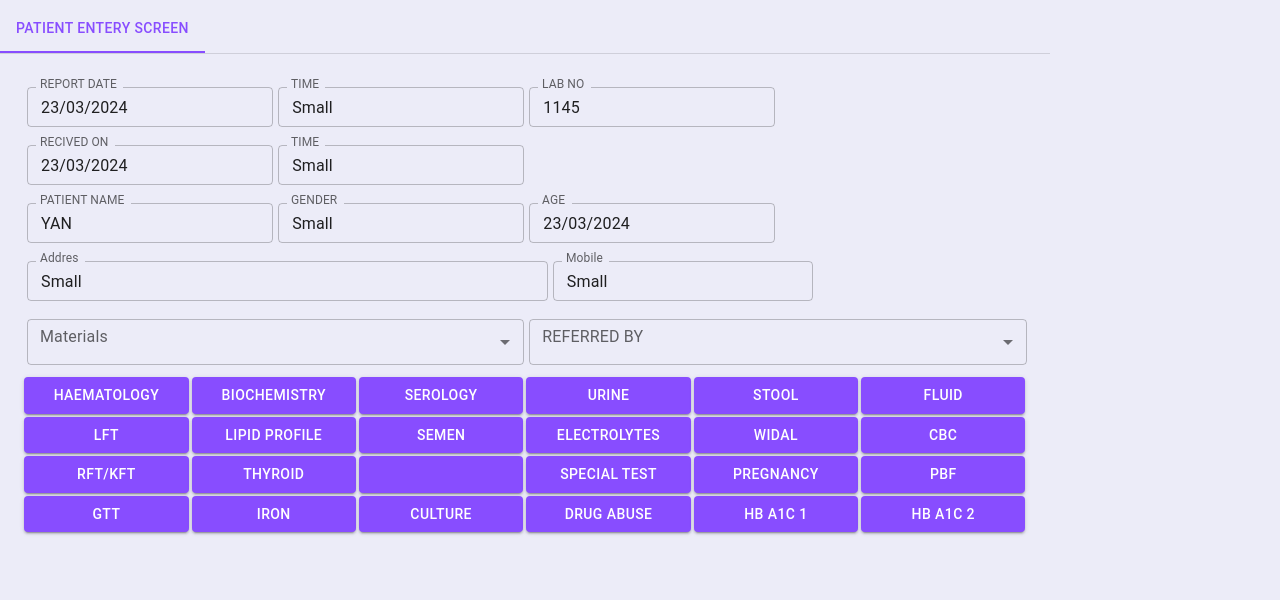
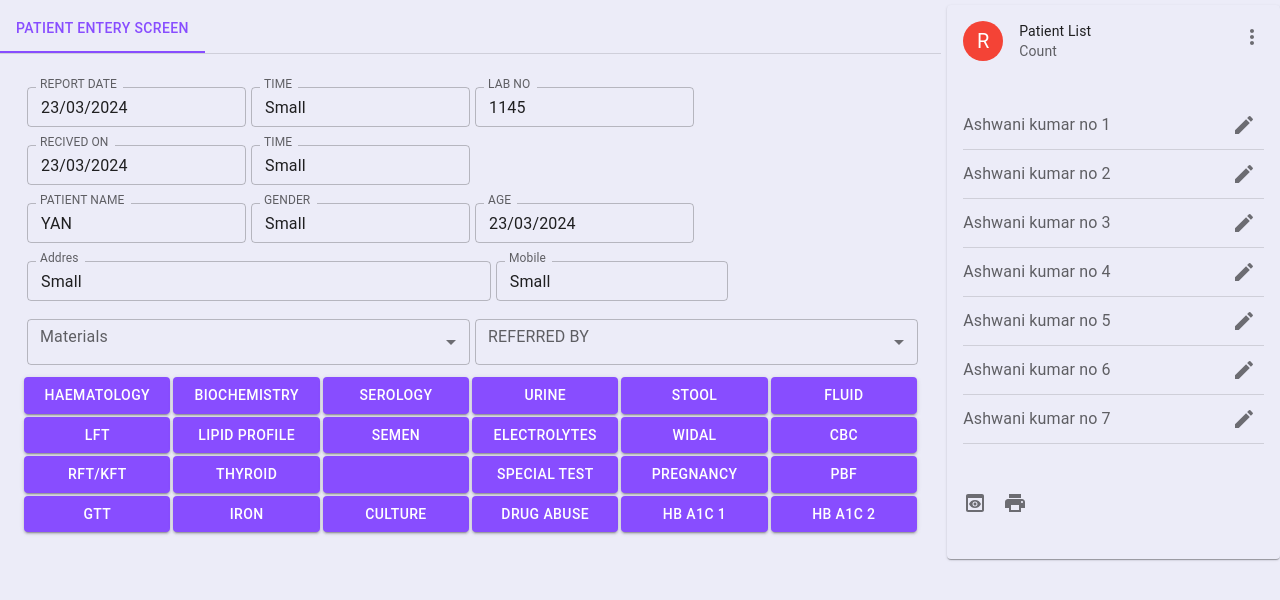
Before and after one commit to rakeshhkumarofficial/labDesk, a React (Create React App) app in the folder lab-app/: page / in a window 1280 px wide. Shown: the top 600 px of the page. Built offline with nearby package versions, Linux system fonts and the light colour scheme.

Commit message:
side bar

```diff
--- a/lab-app/src/App.css
+++ b/lab-app/src/App.css
@@ -8,6 +8,10 @@ body{
   gap: 2px;
   background: #ececf8;
 
+}
+.side-Area{
+  margin-left: 4px;
+  width: 29%;
 }
 .Enter-Area{
   width: 82%;
--- a/lab-app/src/App.tsx
+++ b/lab-app/src/App.tsx
@@ -1,6 +1,7 @@
 import { createTheme, ThemeProvider } from '@mui/material/styles';
 import './App.css';
 import PatientScreen from './Components/PatientScreen';
+import SideBarCard from './Components/sidebar/SideBarCard';
 
 const theme = createTheme({
   palette:{
@@ -18,7 +19,7 @@ function App() {
       <PatientScreen />
       </div>
       <div className='side-Area'>
-
+        <SideBarCard />
       </div >
 
       </div>
--- /dev/null
+++ b/lab-app/src/Components/sidebar/SideBarCard.tsx
@@ -0,0 +1,121 @@
+import * as React from 'react';
+import { styled } from '@mui/material/styles';
+import Card from '@mui/material/Card';
+import CardHeader from '@mui/material/CardHeader';
+import CardMedia from '@mui/material/CardMedia';
+import CardContent from '@mui/material/CardContent';
+import CardActions from '@mui/material/CardActions';
+import Collapse from '@mui/material/Collapse';
+import Avatar from '@mui/material/Avatar';
+import IconButton, { IconButtonProps } from '@mui/material/IconButton';
+import Typography from '@mui/material/Typography';
+import { red } from '@mui/material/colors';
+import FavoriteIcon from '@mui/icons-material/Favorite';
+import ShareIcon from '@mui/icons-material/Share';
+import ExpandMoreIcon from '@mui/icons-material/ExpandMore';
+import MoreVertIcon from '@mui/icons-material/MoreVert';
+import { Divider, List, ListItem, ListItemText } from '@mui/material';
+import EditIcon from '@mui/icons-material/Edit';
+import PrintIcon from '@mui/icons-material/Print';
+import PreviewIcon from '@mui/icons-material/Preview';
+
+interface ExpandMoreProps extends IconButtonProps {
+  expand: boolean;
+}
+
+const ExpandMore = styled((props: ExpandMoreProps) => {
+  const { expand, ...other } = props;
+  return <IconButton {...other} />;
+})(({ theme, expand }) => ({
+  transform: !expand ? 'rotate(0deg)' : 'rotate(180deg)',
+  marginLeft: 'auto',
+  transition: theme.transitions.create('transform', {
+    duration: theme.transitions.duration.shortest,
+  }),
+}));
+
+export default function SideBarCard() {
+  const [expanded, setExpanded] = React.useState(false);
+
+  const handleExpandClick = () => {
+    setExpanded(!expanded);
+  };
+
+  return (
+    <Card sx={{width:"100%", maxWidth: "500px",background:"#ececf8",height:"100%", maxHeight:"590px" }}>
+      <CardHeader
+        avatar={
+          <Avatar sx={{ bgcolor: red[500] }} aria-label="recipe">
+            R
+          </Avatar>
+        }
+        action={
+          <IconButton aria-label="settings">
+            <MoreVertIcon />
+          </IconButton>
+        }
+        title="Patient List"
+        subheader="Count"
+      />
+      {/* <CardMedia
+        component="img"
+        height="194"
+        image="/static/images/cards/paella.jpg"
+        alt="Paella dish"
+      /> */}
+      <CardContent>
+        <Typography variant="body2" color="text.secondary">
+        <List sx={{
+            width: '100%',
+            position: 'relative',
+            overflow: 'auto',
+            maxHeight: '350px', }}>
+      {[1, 2, 3,4,5,6,7,8,9].map((value) => (<>
+        <ListItem
+          key={value}
+          disableGutters
+          secondaryAction={
+            <IconButton aria-label="comment">
+              <EditIcon />
+
+            </IconButton>
+          }
+        >
+          <ListItemText primary={`Ashwani kumar no ${value}`} />
+
+        </ListItem>
+        <Divider />
+      </>
+      ))}
+    </List>
+        </Typography>
+      </CardContent>
+      <CardActions disableSpacing>
+        <IconButton aria-label="Preview" onClick={()=>{console.log("Preview")}}>
+          <PreviewIcon />
+        </IconButton>
+        <IconButton aria-label="Print" onClick={()=>{console.log("Print")}}>
+          <PrintIcon />
+        </IconButton>
+        {/* <ExpandMore
+          expand={expanded}
+          onClick={handleExpandClick}
+          aria-expanded={expanded}
+          aria-label="show more"
+        >
+          <ExpandMoreIcon />
+        </ExpandMore> */}
+      </CardActions>
+      {/* <Collapse in={expanded} timeout="auto" unmountOnExit>
+        <CardContent>
+          <Typography paragraph>Method:</Typography>
+          <Typography paragraph>
+            Heat 1/2 cup of the broth in a pot until simmering, add saffron and set
+            aside for 10 minutes.
+          </Typography>
+
+        </CardContent>
+      </Collapse> */}
+    </Card>
+  );
+}
```
